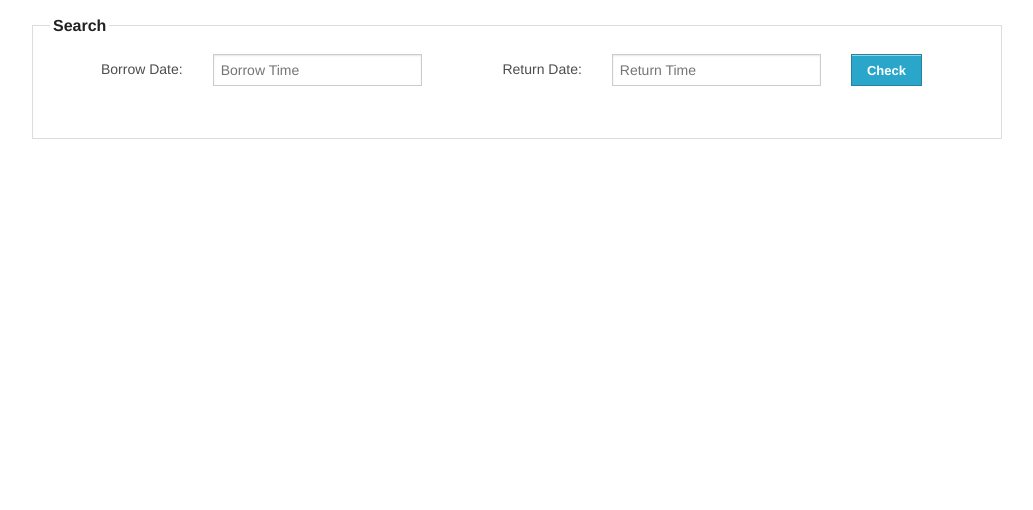
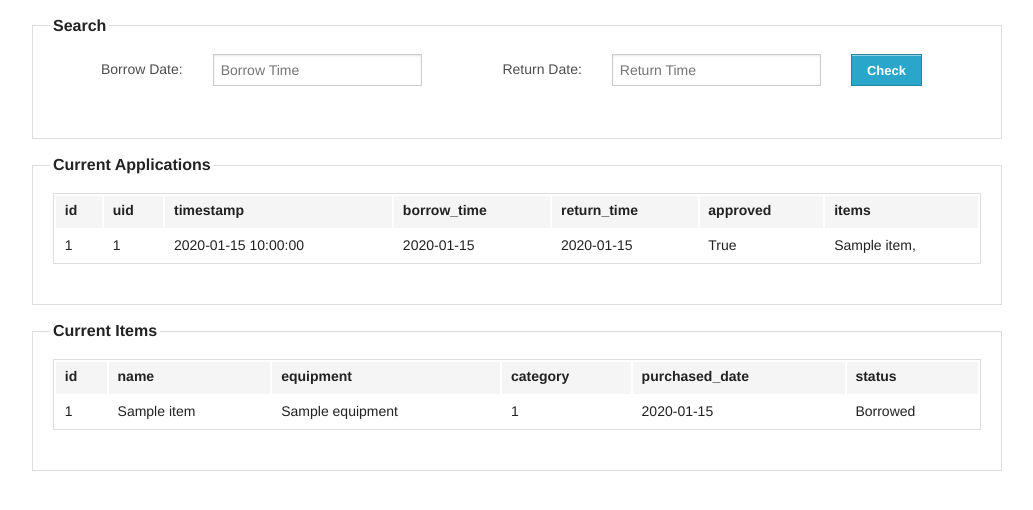
Before and after one commit to Tiotao/Abbey-Equipment-Management-System, a Flask app: page / in a window 1280 px wide. Shown: the part 163-673 px from the top of the page, without its empty margins (123-1156 px from the left). Run offline with Flask 2, Linux system fonts and the light colour scheme; tables that the repository leaves empty hold one stand-in row (values such as "Sample post"); some libraries are stand-ins or nearby versions.

Commit message:
include data views

```diff
--- a/app.py
+++ b/app.py
@@ -177,6 +177,14 @@ class Item(db.Model):
 		self.purchase_date = purchase_date
 		self.category = e.category
 
+	def printStatus(self):
+		if self.status == 0:
+			return 'Available'
+		if (self.status == 1):
+			return 'Borrowed'
+		else:
+			return 'Unavailable'
+
 	def __repr__(self):
 		reprs = (self.name, self.id)
 		return '<Item %r>' %(reprs,)
@@ -226,6 +234,9 @@ class Application(db.Model):
 		for ia in itemapp:
 			items.append(ia.items)
 		return items
+
+	def displayTimestamp(self):
+		return self.timestamp.strftime('%Y-%m-%d %H:%M:%S')
 
 	def __repr__(self):
 		return '<Application %r>' %(self.id)
@@ -382,9 +393,10 @@ def disapproveApplication(app_id):
 @app.route('/index', methods=['GET', 'POST'])
 def index():
 	all_applications = Application.query.all()
-	return render_template("index.html", application = all_applications)
+	all_items = Item.query.all()
+	return render_template("index.html", all_applications = all_applications, all_items = all_items)
 
-@app.route('/equipment_request/available_items', methods=['GET', 'POST'])
+@app.route('/equipment/available_items', methods=['GET', 'POST'])
 def available_items():
 	borrow_time = request.form['borrow_time']
 	return_time = request.form['return_time']
@@ -396,7 +408,7 @@ def available_items():
 	available_items = availabeItems(borrow_time_object, return_time_object)
 	return render_template("selected.html", available_items=available_items, borrow_time = borrow_time_object, return_time = return_time_object)
 
-@app.route('/equipment_request/application', methods=['GET', 'POST'])
+@app.route('/equipment/application', methods=['GET', 'POST'])
 def make_application():
 	selected_items = request.form.getlist('selected_items')
 	print selected_items
@@ -410,6 +422,11 @@ def make_application():
 	items = application.getItems()
 	return render_template("success.html", application = application, items = items)
 
+# @app.route('item/add', methods=['GET', 'POST'])
+# def add_item():
+
+
+
 #  ########  ##     ## ##    ##
 #  ##     ## ##     ## ###   ##
 #  ##     ## ##     ## ####  ##
@@ -418,6 +435,4 @@ def make_application():
 #  ##    ##  ##     ## ##   ###
 #  ##     ##  #######  ##    ##
 
-
-
 app.run(debug=True)
--- a/templates/index.html
+++ b/templates/index.html
@@ -22,6 +22,69 @@
 						</div>
 						</form>
 				</fieldset>
+
+				<fieldset>
+				<legend> Current Applications </legend>
+					  <table width=100%>
+					    <thead>
+					        <tr>
+					          <th>id</th>
+					          <th>uid</th>
+					          <th>timestamp</th>
+					          <th>borrow_time</th>
+					          <th>return_time</th>
+					          <th>approved</th>
+					          <th>items</th>
+					        </tr>
+					    </thead>
+					    <tbody>
+					    {% for application in all_applications %}
+					        <tr>
+					            <td>{{application.id}}</td>
+					            <td>{{application.uid}}</td>
+					            <td>{{application.displayTimestamp()}}</td>
+					            <td>{{application.borrow_time.date()}}</td>
+					            <td>{{application.return_time.date()}}</td>
+					            <td>{{application.isApproved()}}</td>
+					            <td>{% for i in application.getItems() %}
+					            	{{ i.name }},
+					            	{% endfor %}
+
+					            </td>
+					        </tr>
+					    {% endfor %}
+					    </tbody>
+					</table>
+				</fieldset>
+
+				<fieldset>
+				<legend> Current Items </legend>
+					  <table width=100%>
+					    <thead>
+					        <tr>
+					          <th>id</th>
+					          <th>name</th>
+					          <th>equipment</th>
+					          <th>category</th>
+					          <th>purchased_date</th>
+					          <th>status</th>
+					        </tr>
+					    </thead>
+					    <tbody>
+					    {% for item in all_items %}
+					        <tr>
+					            <td>{{item.id}}</td>
+					            <td>{{item.name}}</td>
+					            <td>{{item.equipment.name}}</td>
+					            <td>{{item.equipment.category}}</td>
+					            <td>{{item.purchase_date.date()}}</td>
+					            <td>{{item.printStatus()}}</td>
+					        </tr>
+					    {% endfor %}
+					    </tbody>
+					</table>
+				</fieldset>
+
 
 			<script>
 				$(function () {
--- a/templates/layout.html
+++ b/templates/layout.html
@@ -5,10 +5,10 @@
   	<meta name="viewport" content="width=device-width">
   	<title>Foundation 4</title>
 	<link rel="stylesheet" href="../static/css/foundation.css">
-	<script src="http://code.jquery.com/jquery.min.js"></script>
+	<script src="../static/js/vendor/jquery.js"></script>
 	<script src="../static/js/vendor/custom.modernizr.js"></script>
-	<link href="http://netdna.bootstrapcdn.com/font-awesome/3.0.2/css/font-awesome.css" rel="stylesheet">
-	<link href="http://netdna.bootstrapcdn.com/font-awesome/3.0.2/css/font-awesome-ie7.css" rel="stylesheet">
+<!-- 	<link href="http://netdna.bootstrapcdn.com/font-awesome/3.0.2/css/font-awesome.css" rel="stylesheet">
+	<link href="http://netdna.bootstrapcdn.com/font-awesome/3.0.2/css/font-awesome-ie7.css" rel="stylesheet"> -->
 	<link rel="stylesheet" href="../static/css/example.css">
 	<script src="../static/js/foundation-datepicker.js"></script>
 	<link rel="stylesheet" href="../static/css/foundation-datepicker.css">
```
Also changed, not shown: templates/success.html (+14 -38 lines).
